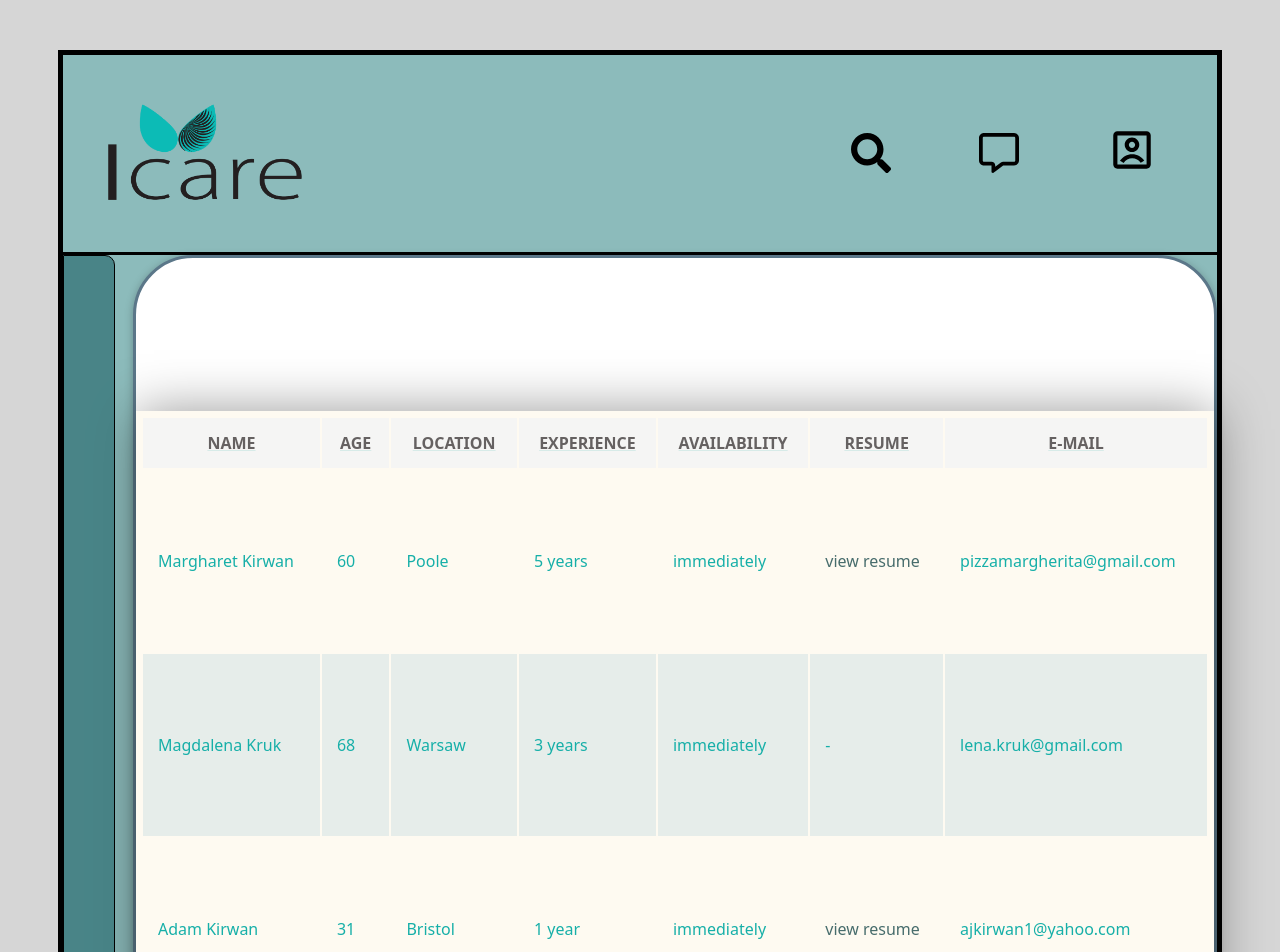
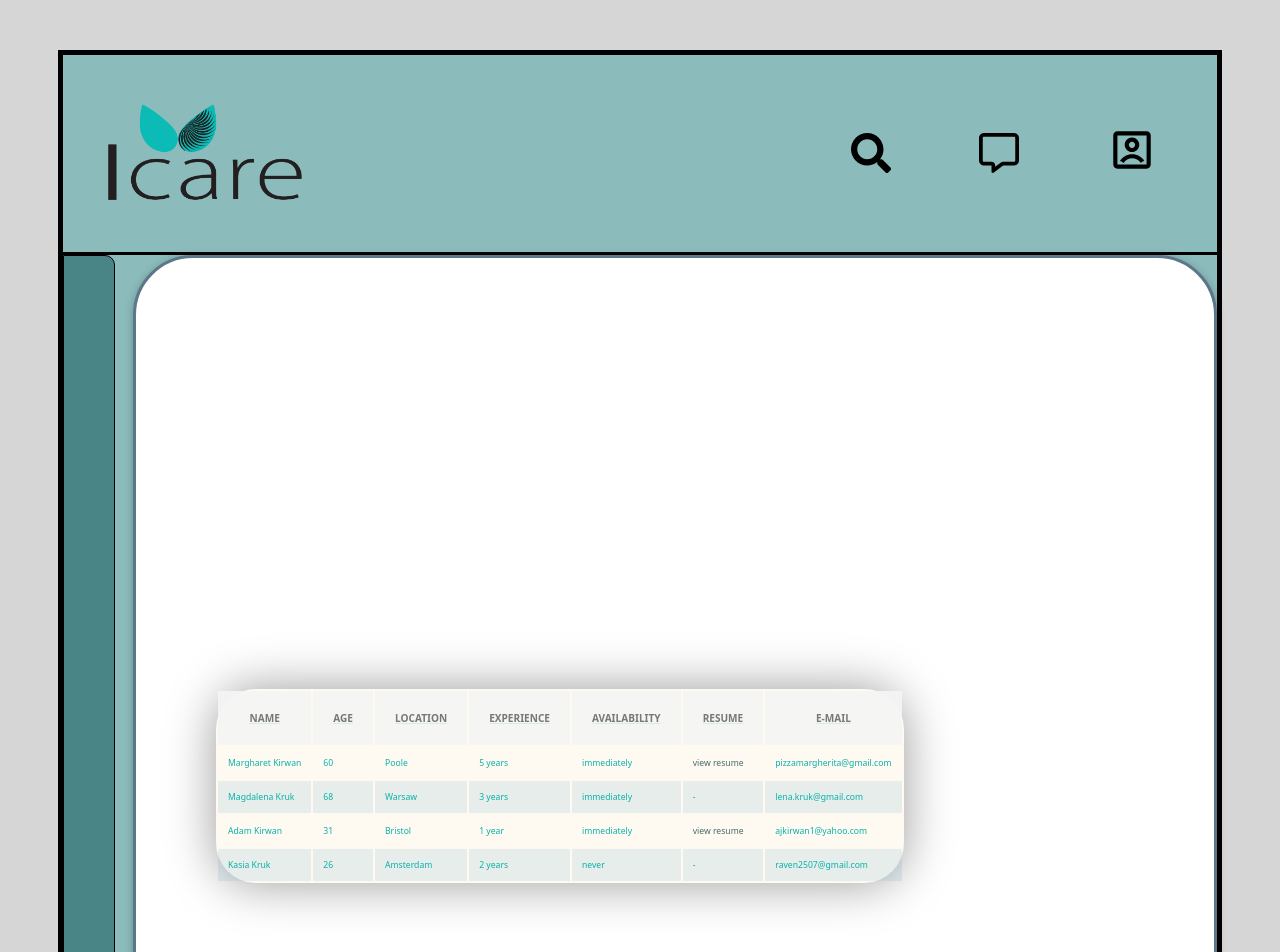
Before and after one commit to KasiaRaven26/Icare, a React (Vite) app in the folder Icare_app/: page /client/cover-letter in a window 1280 px wide. Shown: the top 952 px of the page. Built offline with nearby package versions, Linux system fonts and the light colour scheme.

Commit message:
Table (#33)
* tables

* updatedtable

* tableedited

* tabeleedited

* tablesedited

* edits

---------

Co-authored-by: ajkirwan1 <ajkirwan1@gmail.com>

```diff
--- a/Icare_app/src/client/Card.jsx
+++ b/Icare_app/src/client/Card.jsx
@@ -7,7 +7,6 @@ const Card = (props) => {
   return (
     <div className={styles.card}>
       <h1 className={styles.header}>
-
       </h1>
       <div className={styles.content}>
       {props.children}
--- a/Icare_app/src/client/cards/FindCareGivers.css
+++ b/Icare_app/src/client/cards/FindCareGivers.css
@@ -1,22 +1,26 @@
 .styled-table {
+    border-radius: 40px;
     border-collapse:separate;
-    width: 100%;
-    height: 800px;
+    margin:300px 0;
+    margin-left: 80px;
+    margin-bottom: 40px;
+    font-size: 0.9em;
     background-color: rgba(242, 213, 141, 0.121);
     font-family:system-ui, -apple-system, BlinkMacSystemFont, 'Segoe UI', Roboto, Oxygen, Ubuntu, Cantarell, 'Open Sans', 'Helvetica Neue', sans-serif;
     min-width: 650px;
     box-shadow: 0 0 50px rgba(0, 0, 0, 0.40);
-    color: #3199abc6;
-    padding: 5px;
+    color: #1cb2cdc6;
+
 
 }
 .styled-table thead tr {
 background-color:rgba(245, 245, 245, 0.939);
-color: rgba(79, 75, 75, 0.869);
-/* font-weight:200; */
-/* font-size:medium; */
+color: rgba(79, 75, 75, 0.745);
+font-weight: 200;
+font-size:smaller;
 text-align:center;
-/* font-size: 0.7em; */
+font-size: 0.7em;
+
 font-stretch:wider;
 font-family:system-ui, -apple-system, BlinkMacSystemFont, 'Segoe UI', Roboto, Oxygen, Ubuntu, Cantarell, 'Open Sans', 'Helvetica Neue', sans-serif;
 text-decoration: underline solid rgba(175, 220, 216, 0.43);
@@ -24,19 +28,16 @@ text-decoration: underline solid rgba(175, 220, 216, 0.43);
 }
 
 .styled-table th {
-
-    padding: 14px 16px;
+   padding: 20px 20px;
 }
 
 .styled-table td {
-    padding: 12px 15px;
-    /* font-size:medium; */
-    /* font-weight: 180; */
+    padding: 10px 10px;
+    font-size:small;
+    font-weight: 100;
     font-family: system-ui, -apple-system, BlinkMacSystemFont, 'Segoe UI', Roboto, Oxygen, Ubuntu, Cantarell, 'Open Sans', 'Helvetica Neue', sans-serif;
-    /* font-size: 0.6em; */
-    color:#16afa8;
-
-
+    font-size: 0.6em;
+    color:#0ab1a9;
 }
 
 
```
